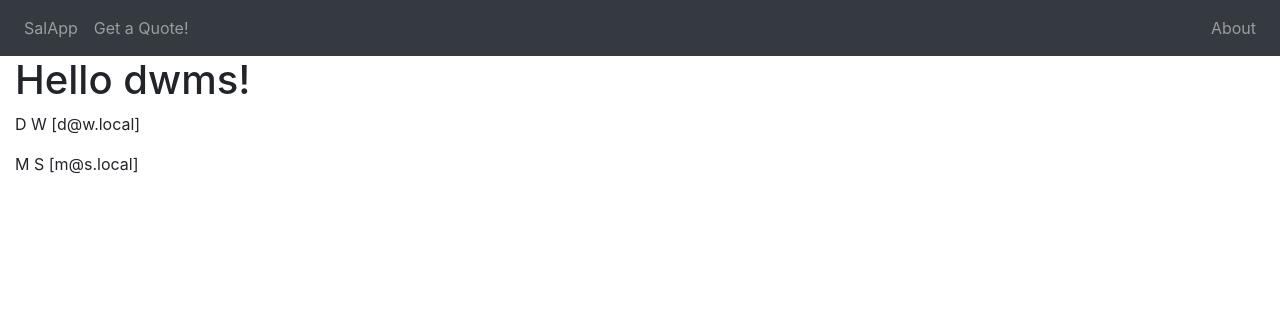
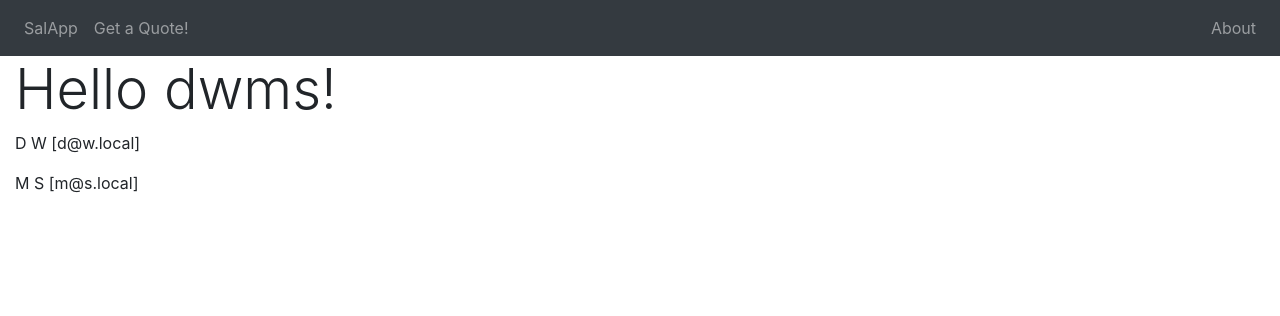
Before and after one commit to david-wm-sanders/uswacs-2-iy2d502-salapp, a Flask app: page / in a window 1280 px wide. Shown: the top 316 px of the page. Run offline with Flask 2, Linux system fonts and the light colour scheme; some libraries are stand-ins or nearby versions.

Commit message:
Improve index page header

```diff
--- a/app/templates/index.html
+++ b/app/templates/index.html
@@ -1,7 +1,7 @@
 {% extends "_site.html" %}
 
 {% block content %}
-  <h1>Hello {{ user.username }}!</h1>
+  <h1 class="display-4">Hello {{ user.username }}!</h1>
   {% for quote in quotes %}
   <div><p>{{ quote.forename }} {{ quote.surname }} [{{ quote.email }}]</p></div>
   {% endfor %}
```
